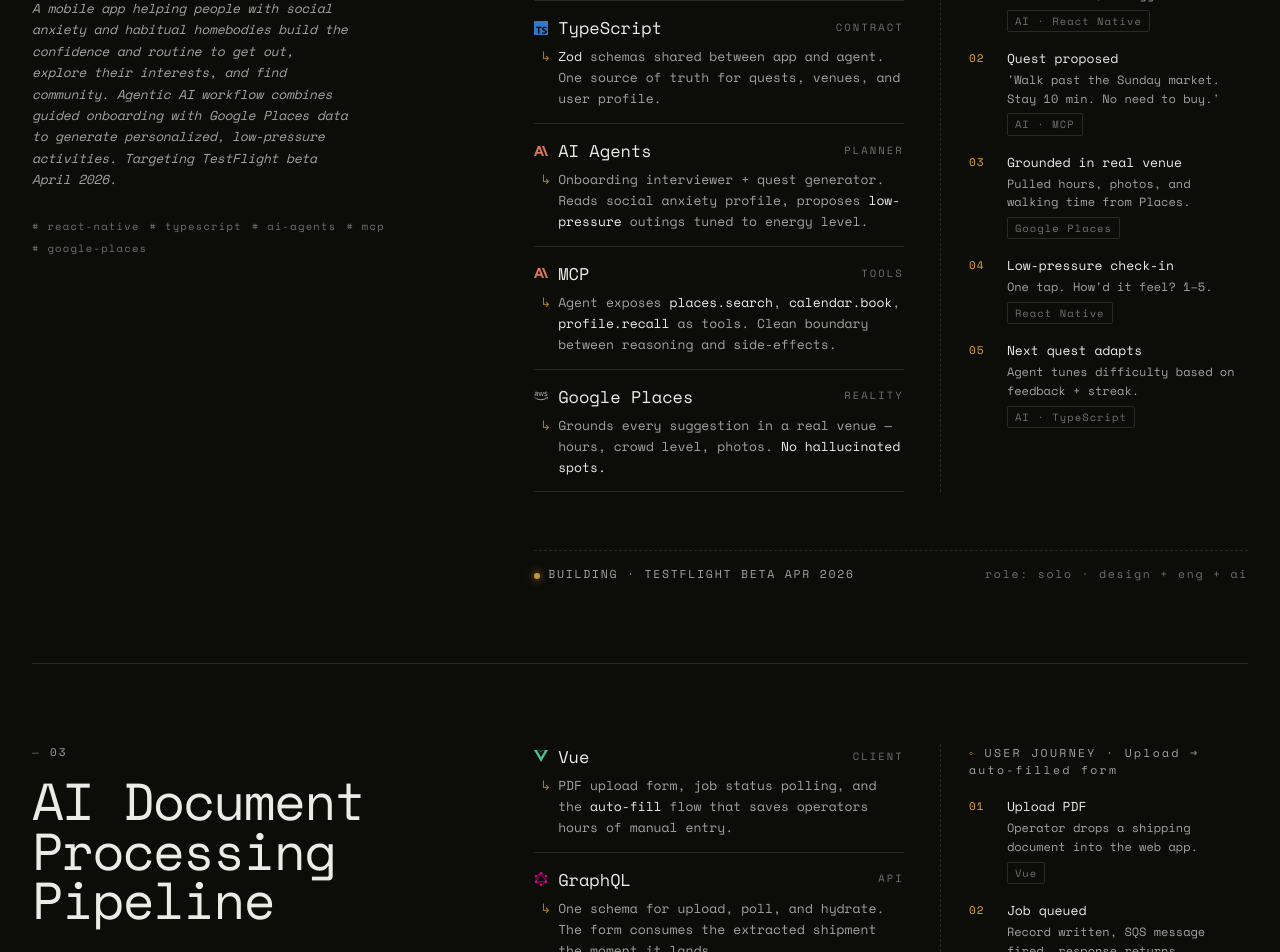
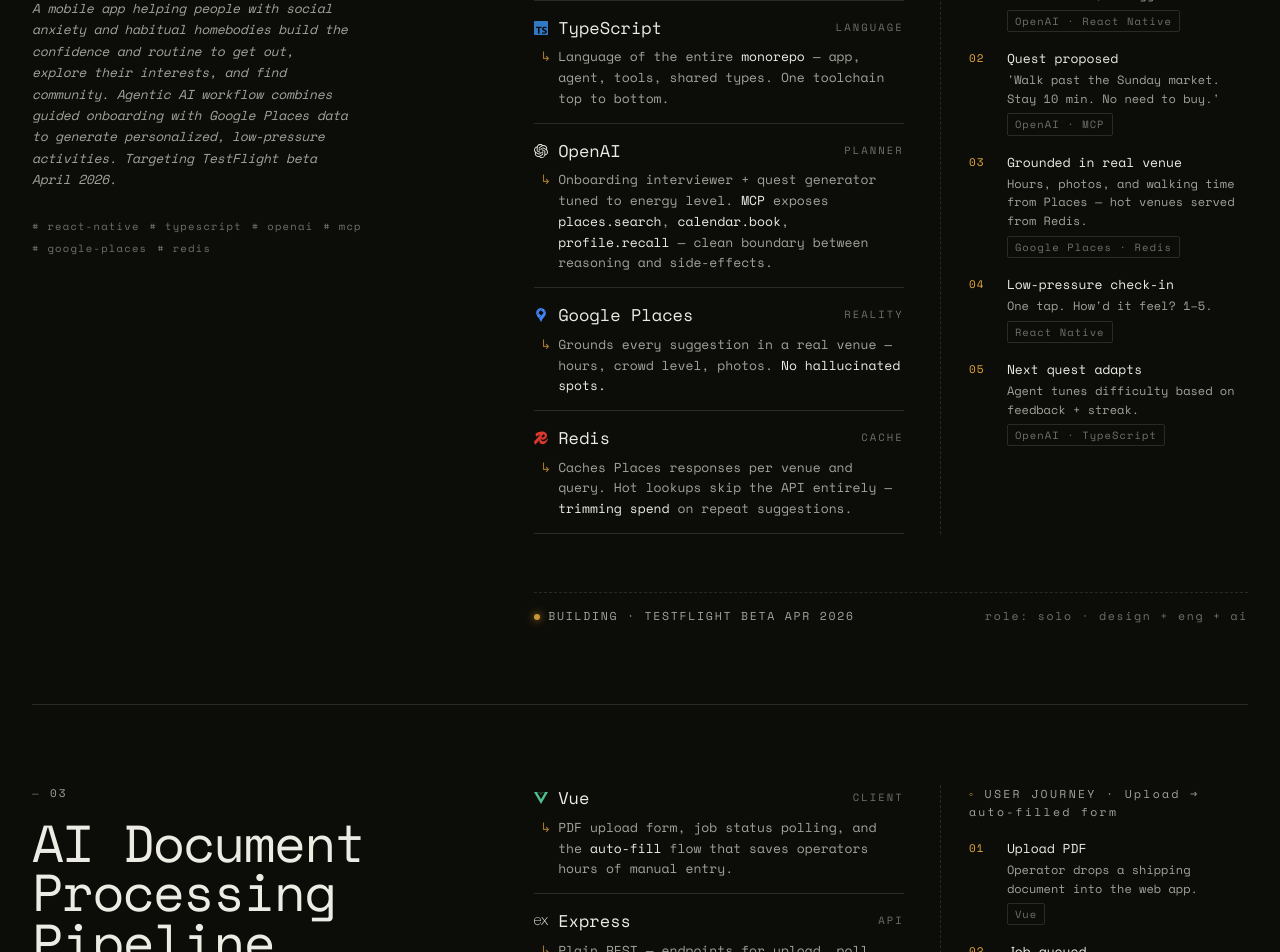
Before and after one commit to DavidKalina/davidkalina, a Next.js app: page / in a window 1280 px wide. Shown: the part 1860-2812 px from the top of the page. Built offline with nearby package versions, Linux system fonts and the light colour scheme; no server answers.

Commit message:
feat: copy tweaks

```diff
--- a/components/TechStack.tsx
+++ b/components/TechStack.tsx
@@ -3,9 +3,13 @@
 import type { ComponentType, SVGProps } from "react";
 import {
   SiAnthropic,
+  SiExpress,
+  SiGooglemaps,
   SiGraphql,
   SiNodedotjs,
+  SiOpenai,
   SiReact,
+  SiRedis,
   SiStorybook,
   SiTerraform,
   SiTypescript,
@@ -29,7 +33,7 @@
   ts: { icon: SiTypescript, color: "#3178C6" },
   ai: { icon: SiAnthropic, color: "#D97757" },
   mcp: { icon: SiAnthropic, color: "#D97757" },
-  gp: { icon: FaAws, color: "var(--fg-dim)" },
+  gp: { icon: SiGooglemaps, color: "#4285F4" },
   aws: { icon: FaAws, color: "#FF9900" },
   terraform: { icon: SiTerraform, color: "#7B42BC" },
   graphql: { icon: SiGraphql, color: "#E10098" },
@@ -38,6 +42,9 @@
   realtime: { icon: SiReact, color: "var(--signal)" },
   vercel: { icon: SiVercel },
   vue: { icon: SiVuedotjs, color: "#4FC08D" },
+  openai: { icon: SiOpenai },
+  redis: { icon: SiRedis, color: "#DC382D" },
+  express: { icon: SiExpress },
 };
 
 const TechIcon = ({ name }: { name: TechIconKey }) => {
--- a/constants/projectGrid.ts
+++ b/constants/projectGrid.ts
@@ -11,7 +11,10 @@
   | "node"
   | "realtime"
   | "vercel"
-  | "vue";
+  | "vue"
+  | "openai"
+  | "redis"
+  | "express";
 
 export type TechAnnotation = {
   icon: TechIconKey;
@@ -82,13 +85,14 @@
       stack: [
         "React Native",
         "TypeScript",
+        "OpenAI",
+        "MCP",
         "Google Places",
-        "AI Agents",
-        "MCP",
+        "Redis",
       ],
       hue: 200,
       href: "#",
-      tags: ["react-native", "typescript", "ai-agents", "mcp", "google-places"],
+      tags: ["react-native", "typescript", "openai", "mcp", "google-places", "redis"],
       tech: [
         {
           icon: "react",
@@ -99,26 +103,26 @@
         {
           icon: "ts",
           label: "TypeScript",
-          role: "CONTRACT",
-          body: "<b>Zod</b> schemas shared between app and agent. One source of truth for quests, venues, and user profile.",
+          role: "LANGUAGE",
+          body: "Language of the entire <b>monorepo</b> — app, agent, tools, shared types. One toolchain top to bottom.",
         },
         {
-          icon: "ai",
-          label: "AI Agents",
+          icon: "openai",
+          label: "OpenAI",
           role: "PLANNER",
-          body: "Onboarding interviewer + quest generator. Reads social anxiety profile, proposes <b>low-pressure</b> outings tuned to energy level.",
-        },
-        {
-          icon: "mcp",
-          label: "MCP",
-          role: "TOOLS",
-          body: "Agent exposes <b>places.search</b>, <b>calendar.book</b>, <b>profile.recall</b> as tools. Clean boundary between reasoning and side-effects.",
+          body: "Onboarding interviewer + quest generator tuned to energy level. <b>MCP</b> exposes <b>places.search</b>, <b>calendar.book</b>, <b>profile.recall</b> — clean boundary between reasoning and side-effects.",
         },
         {
           icon: "gp",
           label: "Google Places",
           role: "REALITY",
           body: "Grounds every suggestion in a real venue — hours, crowd level, photos. <b>No hallucinated spots.</b>",
+        },
+        {
+          icon: "redis",
+          label: "Redis",
+          role: "CACHE",
+          body: "Caches Places responses per venue and query. Hot lookups skip the API entirely — <b>trimming spend</b> on repeat suggestions.",
         },
       ],
       journey: {
@@ -127,17 +131,17 @@
           {
             title: "Guided onboarding",
             sub: "Agent asks about interests, comfort zone, energy.",
-            tech: "AI · React Native",
+            tech: "OpenAI · React Native",
           },
           {
             title: "Quest proposed",
             sub: "'Walk past the Sunday market. Stay 10 min. No need to buy.'",
-            tech: "AI · MCP",
+            tech: "OpenAI · MCP",
           },
           {
             title: "Grounded in real venue",
-            sub: "Pulled hours, photos, and walking time from Places.",
-            tech: "Google Places",
+            sub: "Hours, photos, and walking time from Places — hot venues served from Redis.",
+            tech: "Google Places · Redis",
           },
           {
             title: "Low-pressure check-in",
@@ -147,7 +151,7 @@
           {
             title: "Next quest adapts",
             sub: "Agent tunes difficulty based on feedback + streak.",
-            tech: "AI · TypeScript",
+            tech: "OpenAI · TypeScript",
           },
         ],
       },
@@ -163,16 +167,16 @@
       client: "Eel Data Systems",
       role: "Full-stack — pipeline, infra, GraphQL API",
       blurb:
-        "Designed and shipped an event-driven pipeline that converts shipping PDFs into structured shipment data. Provisioned the underlying serverless infrastructure with Terraform, and exposed the data through a GraphQL API that powers the core product.",
+        "Designed and shipped an event-driven pipeline that converts shipping PDFs into structured shipment data. Provisioned the underlying serverless infrastructure with Terraform, and exposed the data through a Node/Express API that powers the core product.",
       metrics: [
         ["Token cost", "1/50th"],
         ["Saved annually", "$20k+"],
         ["Uses per day", "100s"],
       ],
-      stack: ["Vue", "GraphQL", "SQS", "AWS Lambda", "Vercel AI SDK", "Terraform"],
+      stack: ["Vue", "Express", "SQS", "AWS Lambda", "Vercel AI SDK", "Terraform"],
       hue: 75,
       href: "#",
-      tags: ["vue", "graphql", "sqs", "aws-lambda", "vercel-ai-sdk", "terraform"],
+      tags: ["vue", "express", "sqs", "aws-lambda", "vercel-ai-sdk", "terraform"],
       tech: [
         {
           icon: "vue",
@@ -181,10 +185,10 @@
           body: "PDF upload form, job status polling, and the <b>auto-fill</b> flow that saves operators hours of manual entry.",
         },
         {
-          icon: "graphql",
-          label: "GraphQL",
+          icon: "express",
+          label: "Express",
           role: "API",
-          body: "One schema for upload, poll, and hydrate. The form consumes the extracted shipment the moment it lands.",
+          body: "Plain REST — endpoints for upload, poll, and hydrate. Form fills the moment the worker finishes writing.",
         },
         {
           icon: "aws",
@@ -222,7 +226,7 @@
           {
             title: "Job queued",
             sub: "Record written, SQS message fired, response returns instantly.",
-            tech: "SQS · GraphQL",
+            tech: "SQS · Express",
           },
           {
             title: "Worker picks up",
@@ -237,7 +241,7 @@
           {
             title: "Form auto-fills",
             sub: "Frontend poll resolves; extracted data populates the operator's form.",
-            tech: "Vue · GraphQL",
+            tech: "Vue · Express",
           },
         ],
       },
```
